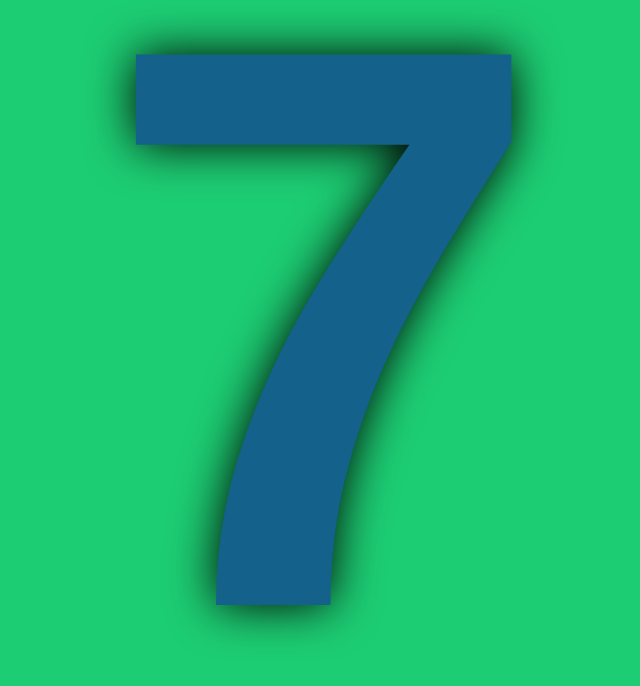
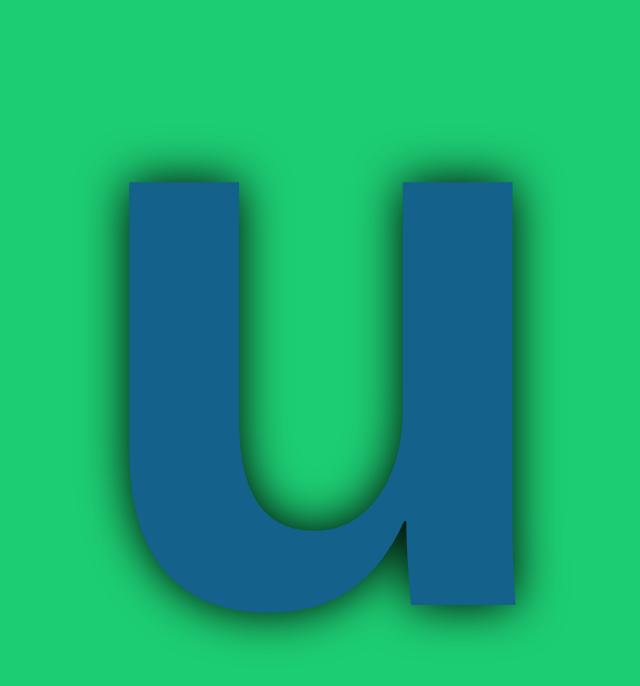
Before and after one commit to nach00/typing-game, a React (Vite) app: page / in a window 1280 px wide. Shown: the top 686 px of the page, without its empty margins (316-956 px from the left). Built offline with nearby package versions, Linux system fonts and the light colour scheme.

Commit message:
alphabet

```diff
--- a/src/App.jsx
+++ b/src/App.jsx
@@ -4,8 +4,8 @@ import { gsap } from "gsap";
 
 const data = {
   // letters: "asdfghjkl".split(""), // Home row only
-  // letters: "abcdefghijklmnopqrstuvwxyz".split(""),
-  letters: "0123456789".split(""),
+  letters: "abcdefghijklmnopqrstuvwxyz".split(""),
+  // letters: "0123456789".split(""),
   // symbols: "<>;'\"[]{}+=()&%$#@!_-*:.,`?".split("")
 };
 
```
